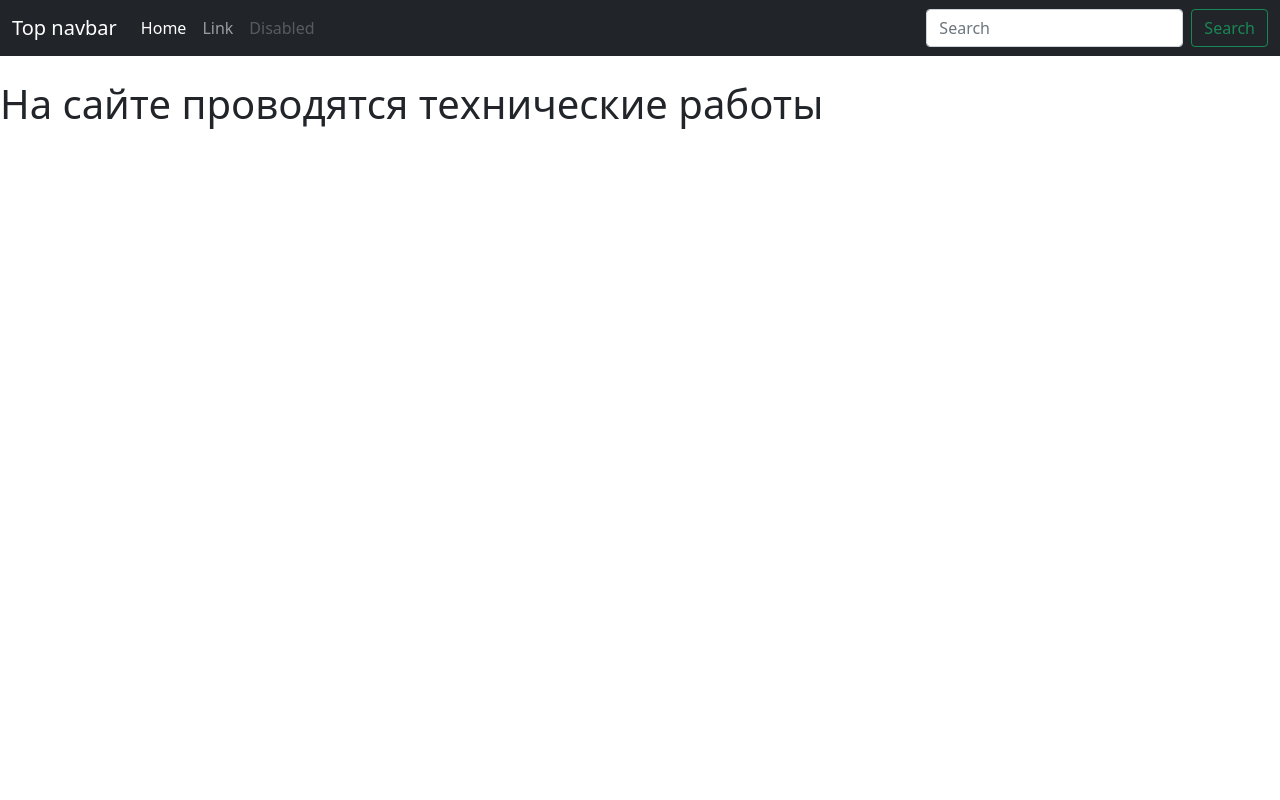
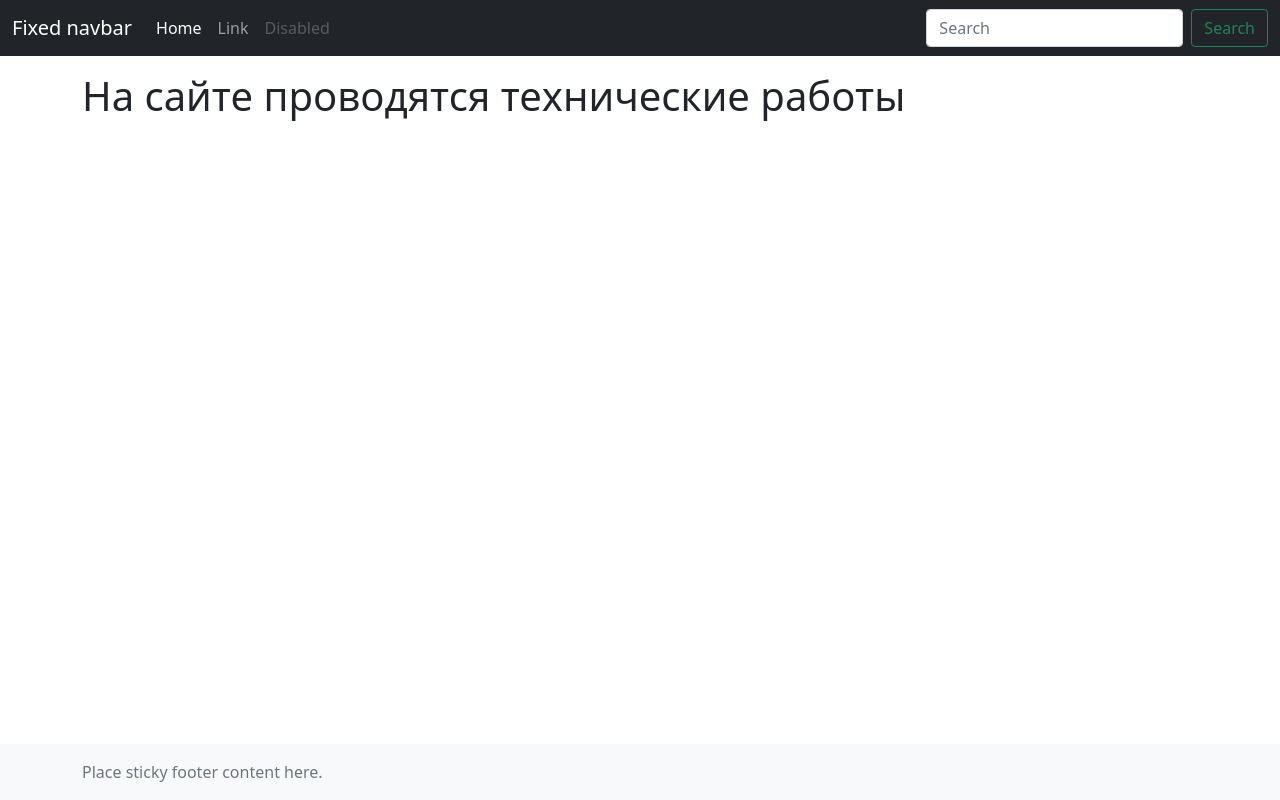
Before and after one commit to iamrealnurs/yp, a Django app: page / in a window 1280 px wide. Run offline with Django 4.2, Linux system fonts and the light colour scheme; some libraries are stand-ins or nearby versions.

Commit message:
bootstrap footer and header are in includes

```diff
--- a/main/views.py
+++ b/main/views.py
@@ -12,6 +12,4 @@ class IndexView(TemplateView):
         context['greetings'] = 'Hello New World!!!'
         context['turn_on_block'] = config.MAINTENANCE_MODE
         context['username'] = self.request.user.username
-        print('--------------------')
-        pprint(context)
         return context
--- a/templates/main/base.html
+++ b/templates/main/base.html
@@ -1,16 +1,28 @@
 {% load static %}
 <!doctype html>
-<html lang="en">
+<html lang="en" class="h-100">
   <head>
     <meta charset="utf-8">
     <meta name="viewport" content="width=device-width, initial-scale=1">
     <meta name="description" content="">
     <meta name="author" content="Mark Otto, Jacob Thornton, and Bootstrap contributors">
-    <meta name="generator" content="Hugo 0.88.1">
+    <meta name="generator" content="Hugo 0.84.0">
     {% block title %}{% endblock %}
+
 
     <!-- Bootstrap core CSS -->
     <link href="{% static 'css/bootstrap.min.css' %}" rel="stylesheet">
+    <script src="{% static 'js/bootstrap.min.js' %}"></script>
+
+    <!-- Favicons -->
+    <link rel="apple-touch-icon" href="https://getbootstrap.com/docs/5.0/assets/img/favicons/apple-touch-icon.png" sizes="180x180">
+    <link rel="icon" href="https://getbootstrap.com/docs/5.0/assets/img/favicons/favicon-32x32.png" sizes="32x32" type="image/png">
+    <link rel="icon" href="https://getbootstrap.com/docs/5.0/assets/img/favicons/favicon-16x16.png" sizes="16x16" type="image/png">
+    <link rel="manifest" href="https://getbootstrap.com/docs/5.0/assets/img/favicons/manifest.json">
+    <link rel="mask-icon" href="https://getbootstrap.com/docs/5.0/assets/img/favicons/safari-pinned-tab.svg" color="#7952b3">
+    <link rel="icon" href="https://getbootstrap.com/docs/5.0/assets/img/favicons/favicon.ico">
+    <meta name="theme-color" content="#7952b3">
+
 
     <style>
       .bd-placeholder-img {
@@ -27,47 +39,25 @@
         }
       }
     </style>
-</head>
-<body>
-<nav class="navbar navbar-expand-md navbar-dark bg-dark mb-4">
-    <div class="container-fluid">
-        <a class="navbar-brand" href="#">Top navbar</a>
-        <button class="navbar-toggler" type="button" data-bs-toggle="collapse" data-bs-target="#navbarCollapse"
-                aria-controls="navbarCollapse" aria-expanded="false" aria-label="Toggle navigation">
-            <span class="navbar-toggler-icon"></span>
-        </button>
-        <div class="collapse navbar-collapse" id="navbarCollapse">
-            <ul class="navbar-nav me-auto mb-2 mb-md-0">
-                <li class="nav-item">
-                    <a class="nav-link active" aria-current="page" href="#">Home</a>
-                </li>
-                <li class="nav-item">
-                    <a class="nav-link" href="#">Link</a>
-                </li>
-                <li class="nav-item">
-                    <a class="nav-link disabled">Disabled</a>
-                </li>
-            </ul>
-            <form class="d-flex">
-                <input class="form-control me-2" type="search" placeholder="Search" aria-label="Search">
-                <button class="btn btn-outline-success" type="submit">Search</button>
-                {% if username %}
-                    <p style="color:white">{{ username }}</p>
-                {% endif %}
-            </form>
-        </div>
-    </div>
-</nav>
 
 
+  </head>
+  <body class="d-flex flex-column h-100">
+
+  {% include 'main/includes/header.html' %}
+
+<!-- Begin page content -->
+<main class="flex-shrink-0">
+  <div class="container">
+      <br>
+      <br>
+      <br>
       {% block content %}
+      {% endblock %}
+  </div>
+</main>
 
-
-{% endblock %}
-
-
-
-<script src="{% static 'js/bootstrap.min.js' %}"></script>
+  {% include 'main/includes/footer.html' %}
 
   </body>
 </html>
--- /dev/null
+++ b/templates/main/includes/footer.html
@@ -0,0 +1,5 @@
+    <footer class="footer mt-auto py-3 bg-light">
+      <div class="container">
+        <span class="text-muted">Place sticky footer content here.</span>
+      </div>
+    </footer>
--- /dev/null
+++ b/templates/main/includes/header.html
@@ -0,0 +1,32 @@
+<header>
+  <!-- Fixed navbar -->
+  <nav class="navbar navbar-expand-md navbar-dark fixed-top bg-dark">
+    <div class="container-fluid">
+      <a class="navbar-brand" href="#">Fixed navbar</a>
+      <button class="navbar-toggler" type="button" data-bs-toggle="collapse" data-bs-target="#navbarCollapse" aria-controls="navbarCollapse" aria-expanded="false" aria-label="Toggle navigation">
+        <span class="navbar-toggler-icon"></span>
+      </button>
+      <div class="collapse navbar-collapse" id="navbarCollapse">
+        <ul class="navbar-nav me-auto mb-2 mb-md-0">
+          <li class="nav-item">
+            <a class="nav-link active" aria-current="page" href="#">Home</a>
+          </li>
+          <li class="nav-item">
+            <a class="nav-link" href="#">Link</a>
+          </li>
+          <li class="nav-item">
+            <a class="nav-link disabled" href="#" tabindex="-1" aria-disabled="true">Disabled</a>
+          </li>
+        </ul>
+        <form class="d-flex">
+          <input class="form-control me-2" type="search" placeholder="Search" aria-label="Search">
+          <button class="btn btn-outline-success" type="submit">Search</button>
+            {% if username %}
+                <p style="color:white">{{ username }}</p>
+            {% endif %}
+
+        </form>
+      </div>
+    </div>
+  </nav>
+</header>
--- a/templates/main/index.html
+++ b/templates/main/index.html
@@ -1,6 +1,5 @@
 {% extends 'main/base.html' %}
 {% block content %}
-
 
     {% if turn_on_block %}
         <div>
```
Lines whose indentation alone changed are shown as unchanged.
